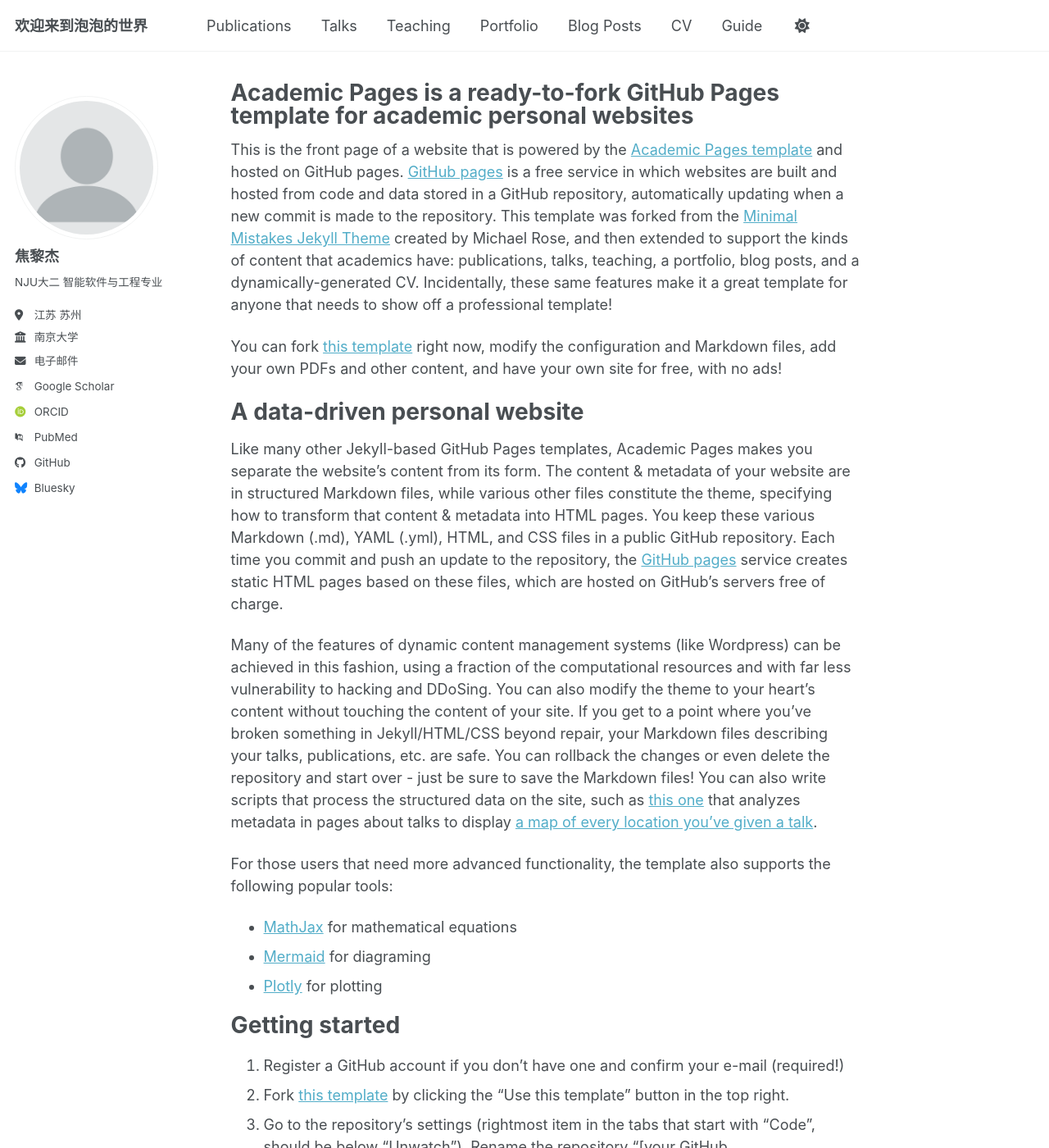
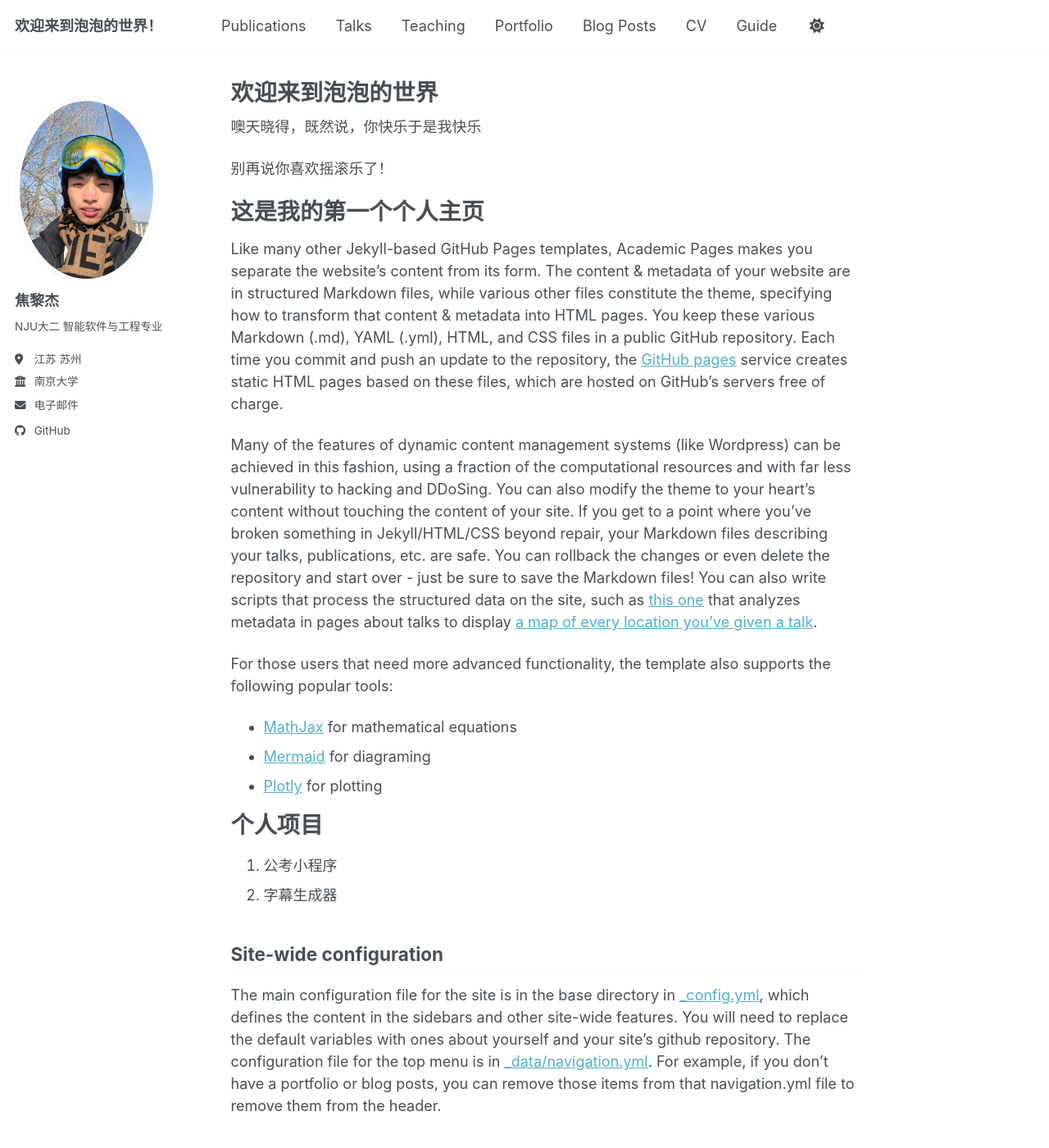
Before and after one commit to jlj25/jlj25.github.io, a Jekyll site: the page built from _pages/about.md, in a window 1280 px wide and 1400 px high. Shown: the whole window at 82% size. Built offline with Jekyll 4.4.1, drawn with Linux system fonts in a browser that asks for light colours; some web fonts are replaced; a script bundle is joined from its source files by our own code; library files that are not in the unit come from our copies; some of the changed text lies outside the part shown.

Commit message:
第二次修改

```diff
--- a/_config.yml
+++ b/_config.yml
@@ -9,7 +9,7 @@
 # Basic Site Settings
 locale                   : "zh-CN"
 site_theme               : "default" # Currently available options are "default", "air"
-title                    : "欢迎来到泡泡的世界"
+title                    : "欢迎来到泡泡的世界！"
 title_separator          : "-"
 name                     : &name "焦黎杰"
 description              : &description "焦黎杰的个人主页"   # Update this with a general description of your site, this is the default if not overridden by a page
@@ -23,7 +23,7 @@ repository               : "jlj25/jlj25.github.io"
 #               Additional customization can be done by editing /_includes/author-profile.html
 author:
   # Biographic information
-  avatar           : "profile.png"
+  avatar           : "profile.jpg"
   name             : "焦黎杰"
   pronouns         : # example: "she/her"
   bio              : "NJU大二 智能软件与工程专业"
@@ -35,13 +35,13 @@ author:
   # Academic websites
   academia         : # URL
   arxiv            : # URL - Update with the correct link to your profile
-  googlescholar    : "https://scholar.google.com/citations?user=PS_CX0AAAAAJ"
+  googlescholar    : # "https://scholar.google.com/citations?user=PS_CX0AAAAAJ"
   inspire-hep      : # URL
   impactstory      : # URL
-  orcid            : "https://orcid.org/yourorcidurl"
+  orcid            : # "https://orcid.org/yourorcidurl"
   semantic         : # URL
   ssrn             : # URL
-  pubmed           : "https://www.ncbi.nlm.nih.gov/pubmed/?term=john+snow"
+  pubmed           : # "https://www.ncbi.nlm.nih.gov/pubmed/?term=john+snow"
   researchgate     : # URL
   scopus           : # URL
   zotero           : # URL
@@ -51,13 +51,13 @@ author:
   bitbucket        : # Username - Update with your username on the site
   codepen          : # Username
   dribbble         : # Username
-  github           : "academicpages"
+  github           : "jlj25"
   kaggle           : # Username
   stackoverflow    : # User number or user number and name (i.e., use "1" or "1/jeff-atwood")
 
   # Social media
   artstation       : # Username
-  bluesky          : "bsky.app" # Replace this with you Bluesky username
+  bluesky          : # "bsky.app" # Replace this with you Bluesky username
   facebook         : # Username
   flickr           : # Username
   foursquare       : # Username
@@ -81,6 +81,7 @@ author:
   xing             : # Username
   youtube          : # Username
   zhihu            : # Username
+  xiaohongshu      : "https://www.xiaohongshu.com/user/profile/62f6109e000000001e01f72b"
 
 # Publication Category - The following the list of publication categories and their headings
 publication_category:
--- a/_pages/about.md
+++ b/_pages/about.md
@@ -1,17 +1,17 @@
 ---
 permalink: /
-title: "Academic Pages is a ready-to-fork GitHub Pages template for academic personal websites"
+title: "欢迎来到泡泡的世界"
 author_profile: true
 redirect_from:
   - /about/
   - /about.html
 ---
 
-This is the front page of a website that is powered by the [Academic Pages template](https://github.com/academicpages/academicpages.github.io) and hosted on GitHub pages. [GitHub pages](https://pages.github.com) is a free service in which websites are built and hosted from code and data stored in a GitHub repository, automatically updating when a new commit is made to the repository. This template was forked from the [Minimal Mistakes Jekyll Theme](https://mmistakes.github.io/minimal-mistakes/) created by Michael Rose, and then extended to support the kinds of content that academics have: publications, talks, teaching, a portfolio, blog posts, and a dynamically-generated CV. Incidentally, these same features make it a great template for anyone that needs to show off a professional template!
+噢天晓得，既然说，你快乐于是我快乐
 
- You can fork [this template](https://github.com/academicpages/academicpages.github.io) right now, modify the configuration and Markdown files, add your own PDFs and other content, and have your own site for free, with no ads!
+别再说你喜欢摇滚乐了！
 
-A data-driven personal website
+这是我的第一个个人主页
 ======
 Like many other Jekyll-based GitHub Pages templates, Academic Pages makes you separate the website's content from its form. The content & metadata of your website are in structured Markdown files, while various other files constitute the theme, specifying how to transform that content & metadata into HTML pages. You keep these various Markdown (.md), YAML (.yml), HTML, and CSS files in a public GitHub repository. Each time you commit and push an update to the repository, the [GitHub pages](https://pages.github.com/) service creates static HTML pages based on these files, which are hosted on GitHub's servers free of charge.
 
@@ -22,14 +22,10 @@ For those users that need more advanced functionality, the template also support
 - [Mermaid](https://mermaid.js.org/) for diagraming
 - [Plotly](https://plotly.com/javascript/) for plotting
 
-Getting started
+个人项目
 ======
-1. Register a GitHub account if you don't have one and confirm your e-mail (required!)
-1. Fork [this template](https://github.com/academicpages/academicpages.github.io) by clicking the "Use this template" button in the top right.
-1. Go to the repository's settings (rightmost item in the tabs that start with "Code", should be below "Unwatch"). Rename the repository "[your GitHub username].github.io", which will also be your website's URL.
-1. Set site-wide configuration and create content & metadata (see below -- also see [this set of diffs](https://archive.is/3TPas) showing what files were changed to set up [an example site](https://getorg-testacct.github.io) for a user with the username "getorg-testacct")
-1. Upload any files (like PDFs, .zip files, etc.) to the files/ directory. They will appear at https://[your GitHub username].github.io/files/example.pdf.
-1. Check status by going to the repository settings, in the "GitHub pages" section
+1. 公考小程序
+1. 字幕生成器
 
 Site-wide configuration
 ------
```
Also changed, not shown: images/profile.jpg (added), images/profile.png (deleted).
